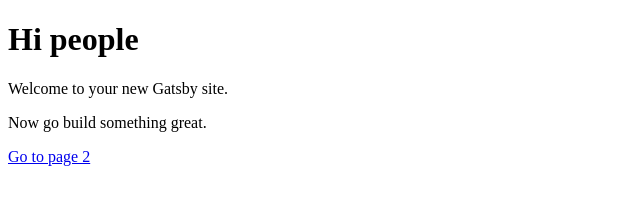
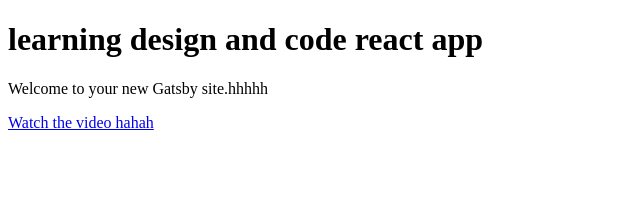
Before and after one commit to chibincode/my-react-website, a Gatsby site: page / in a window 1280 px wide. Shown: the whole page, without its empty margins (0-640 px from the left). Built offline with nearby package versions, Linux system fonts and the light colour scheme; Gatsby itself is replaced by a stand-in of ours.

Commit message:
watch button text

```diff
--- a/gatsby-config.js
+++ b/gatsby-config.js
@@ -1,6 +1,6 @@
 module.exports = {
   siteMetadata: {
-    title: 'Gatsby Default Starter',
+    title: 'learning react',
   },
   plugins: ['gatsby-plugin-react-helmet'],
 }
--- a/src/pages/index.js
+++ b/src/pages/index.js
@@ -3,10 +3,9 @@ import Link from 'gatsby-link'
 
 const IndexPage = () => (
   <div>
-    <h1>Hi people</h1>
-    <p>Welcome to your new Gatsby site.</p>
-    <p>Now go build something great.</p>
-    <Link to="/page-2/">Go to page 2</Link>
+    <h1>learning design and code react app</h1>
+    <p>Welcome to your new Gatsby site.hhhhh</p>
+    <Link to="/page-2/">Watch the video hahah</Link>
   </div>
 )
 
```
